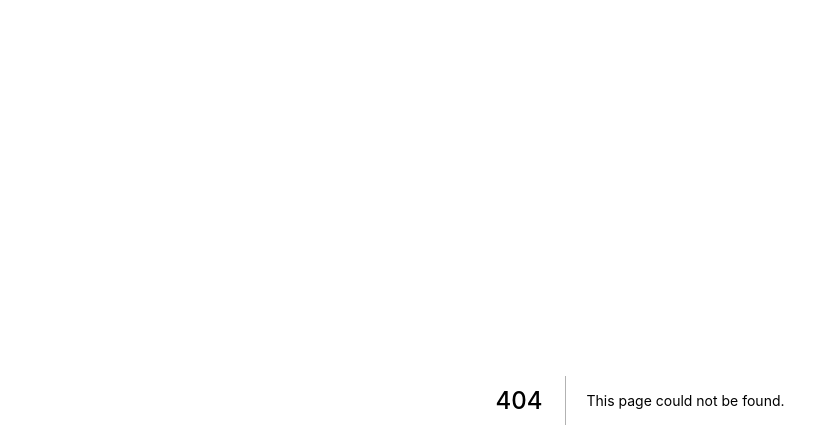
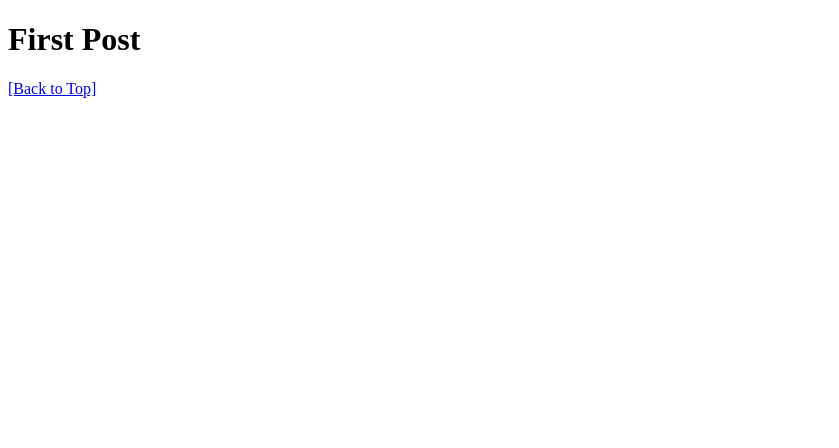
Before and after one commit to kyonenya/playground-next, a Next.js app: page /first-post in a window 1280 px wide. Before the commit this address had no page. Shown: the top 448 px of the page, without its empty margins (0-839 px from the left). Built offline with nearby package versions, Linux system fonts and the light colour scheme.

Commit message:
feat: pagesディレクトリとLinkコンポーネント

```diff
--- /dev/null
+++ b/pages/first-post.js
@@ -0,0 +1,12 @@
+import Link from 'next/link';
+
+export default function FirstPost() {
+  return (
+    <>
+      <h1>First Post</h1>
+      <Link href="/">
+        <a>[Back to Top]</a>
+      </Link>
+    </>
+  );
+}
```
Also changed, not shown: pages/index.js (+6 -3 lines).
